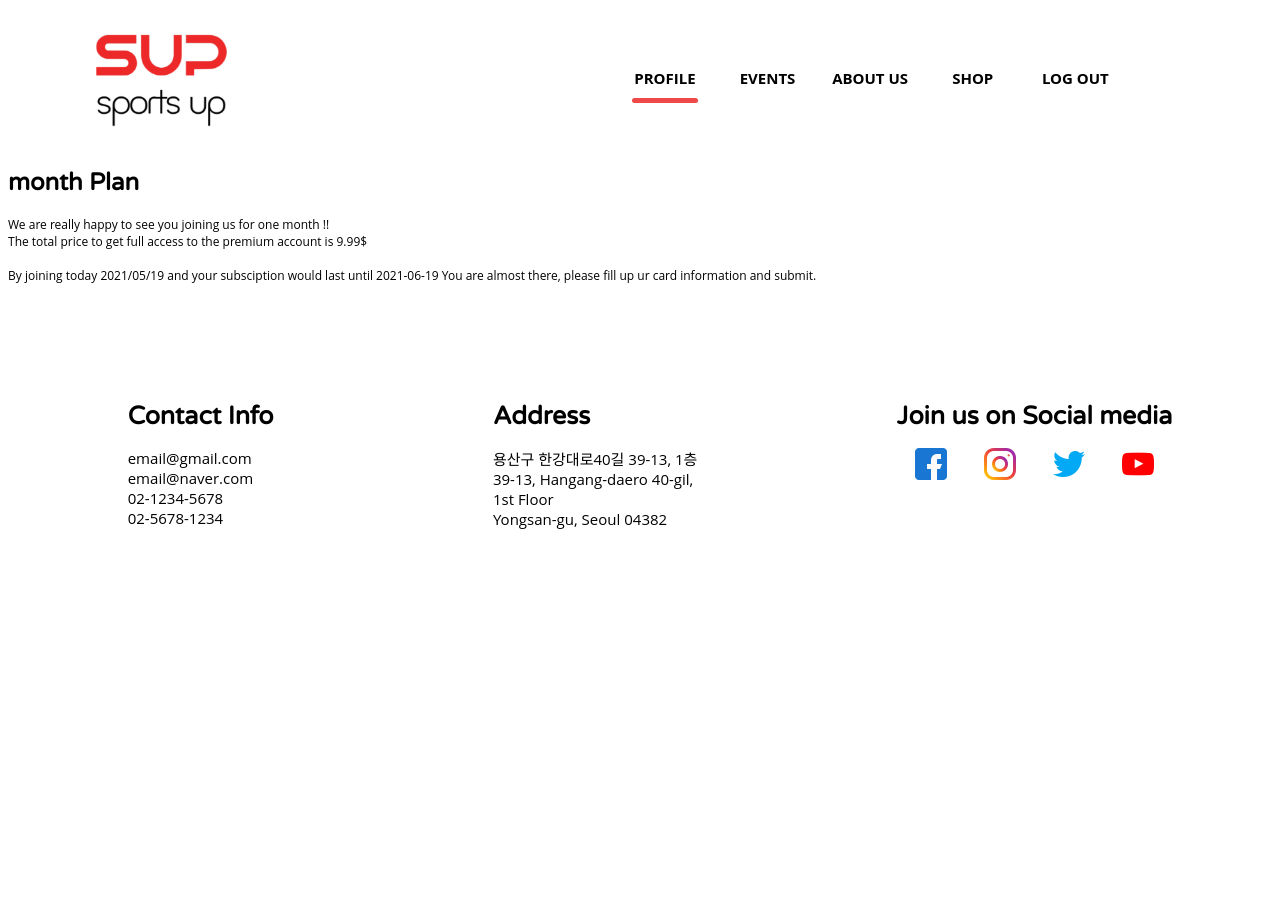
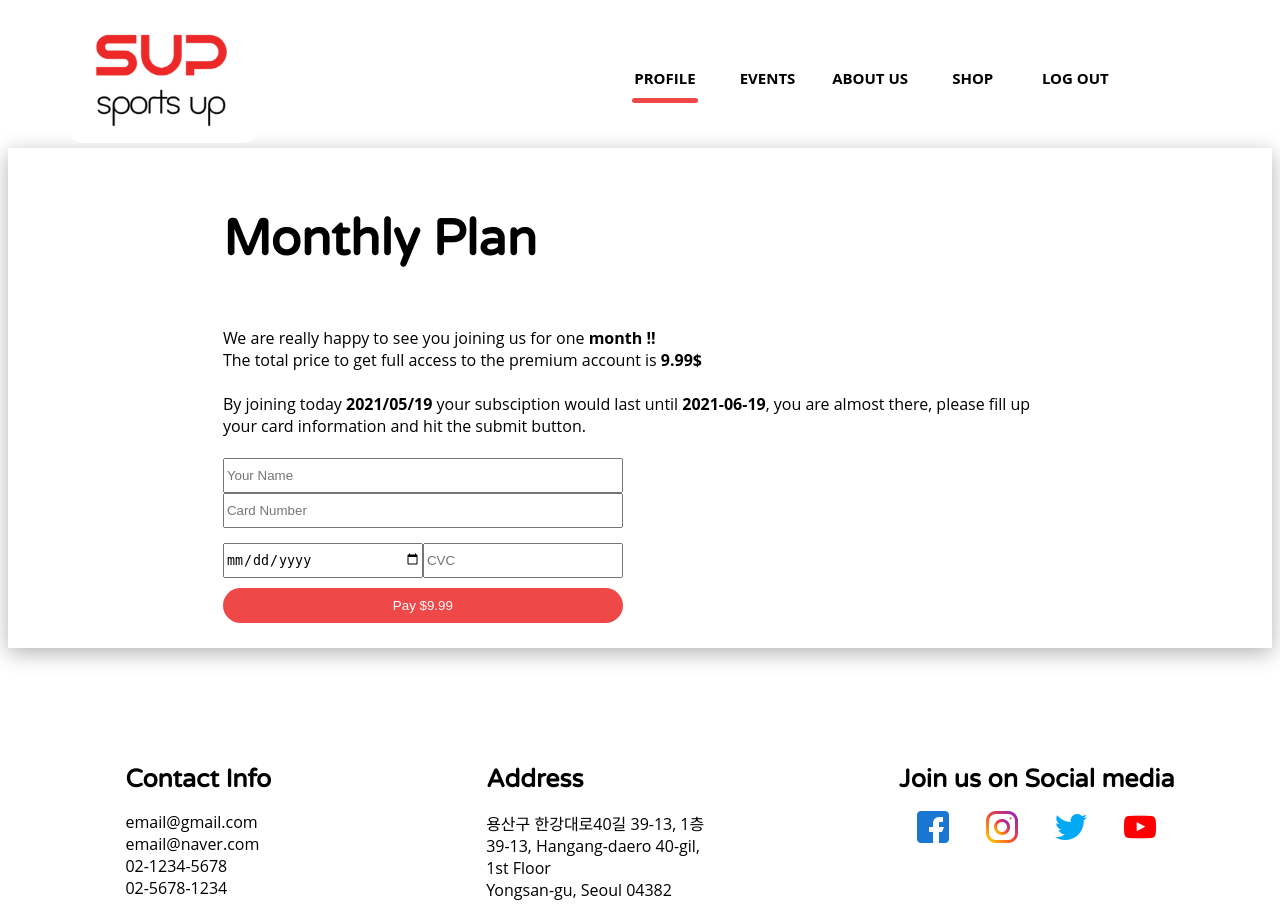
Before and after one commit to yenapaek/sportsUp, a PHP site: page /sportsEvent/index.php?action=premium&q=month in a window 1280 px wide. Before the commit the page ends 529 px from the top, so only its background shows below. Run offline with PHP 8.4, Linux system fonts and the light colour scheme; the visitor is signed in with stand-in values (Sample User, id 1).

Commit message:
premium implemented, Need to update database with expiration date

```diff
--- a/controller/controller.php
+++ b/controller/controller.php
@@ -18,7 +18,7 @@ function premium($whichPlan)
   $link = $whichPlan ? 'premiumCheckOut.php' : 'premium.php';
   $plan = $whichPlan;
   $pricing = $whichPlan === 'month' ? '9.99' : '99';
-  $expirationDate = new \DateTime('1 ' . $plan);
+  $expirationDate = $plan ? new \DateTime('1 ' . $plan) : '';
 
 
   require("./view/" . $link);
--- a/controller/usersController.php
+++ b/controller/usersController.php
@@ -33,9 +33,14 @@ function addMySport($userId, $categoryId)
     addMySportModel($userId, $categoryId);
 }
 
-function signInAndUpPage($param)
+function signInAndUpPage($param, $goPrem, $plan)
 {
     $title = $param;
+    if ($param && $goPrem) {
+        $goPrem = $goPrem;
+        $plan = $plan;
+    }
+
     require("./view/signInAndUp.php");
 }
 
@@ -49,14 +54,29 @@ function signInAndUpPage($param)
  * @param  mixed $conf
  * @return void
  */
-function newUser($user, $email, $pass, $conf)
+function newUser($user, $email, $pass, $conf, $goPrem, $plan)
 {
     $newUser = newUserModel($user, $email, $pass, $conf);
-    if ($newUser) {
-        header("Location: index.php?action=signIn");
-    } else {
-        header("Location: index.php?action=signUp");
+
+    $title = $newUser ? 'signIn' : 'signUp';
+
+    if ($newUser && $goPrem) {
+        $goPrem;
+        $plan;
     }
+
+    require("./view/signInAndUp.php");
+
+    // if ($newUser) {
+    //     if ($goPrem) {
+    //         $goPrem = $goPrem;
+    //         $plan = $plan;
+    //         header("Location: index.php?action=signIn&goPrem=" . $goPrem . "&q=" . $plan);
+    //     }
+    //     header("Location: index.php?action=signIn");
+    // } else {
+    //     header("Location: index.php?action=signUp");
+    // }
 }
 
 /**
@@ -66,10 +86,13 @@ function newUser($user, $email, $pass, $conf)
  * @param  mixed $pass
  * @return void
  */
-function manualLogin($email, $pass)
+function manualLogin($email, $pass, $goPrem, $plan)
 {
     $userInfo = manualLoginModel($email, $pass);
-    if ($userInfo) {
+    if ($userInfo && $goPrem) {
+        $_SESSION['userId'] = $userInfo['id'];
+        header("Location: index.php?action=premium&q=$plan");
+    } elseif ($userInfo) {
         $_SESSION['userId'] = $userInfo['id'];
         header("Location: index.php?action=profile");
     } else {
--- a/index.php
+++ b/index.php
@@ -37,7 +37,17 @@ try {
             break;
         case "signIn":
         case "signUp":
-            signInAndUpPage($_REQUEST['action']);
+            $goPrem = false;
+            $plan = false;
+            if (isset($_REQUEST['goPrem'])) {
+                $goPrem = true;
+                $plan = $_REQUEST['q'];
+            }
+            signInAndUpPage(
+                $_REQUEST['action'],
+                $goPrem,
+                $plan
+            );
             break;
         case "profile":
             profile($_SESSION['userId']);
@@ -53,18 +63,49 @@ try {
             editProfileAvatar($_FILES['file']);
             break;
         case "editProfileInfo":
-            editProfile($_POST['first'], $_POST['last'], $_POST['email'], $_POST['date'], $_POST['city']);
+            editProfile(
+                $_POST['first'],
+                $_POST['last'],
+                $_POST['email'],
+                $_POST['date'],
+                $_POST['city']
+            );
             break;
         case "signInSubmit":
             if (!empty($_POST['emailSignIn']) && !empty($_POST['passwordSignIn'])) {
-                manualLogin($_POST['emailSignIn'], $_POST['passwordSignIn']);
+                $goPrem = false;
+                $plan = false;
+                if (isset($_REQUEST['goPrem'])) {
+                    $goPrem = true;
+                    $plan = $_REQUEST['q'];
+                }
+                manualLogin(
+                    $_POST['emailSignIn'],
+                    $_POST['passwordSignIn'],
+                    $goPrem,
+                    $plan
+                );
             } else {
                 throw new Exception("Please fill again the form");
             }
             break;
         case "signUpSubmit":
             if (!empty($_POST['userNameSignUp']) && !empty($_POST['emailSignUp']) && !empty($_POST['passwordSignUp']) && !empty($_POST['passwordConfSignUp'])) {
-                newUser($_POST['userNameSignUp'], $_POST['emailSignUp'], $_POST['passwordSignUp'], $_POST['passwordConfSignUp']);
+                $goPrem = false;
+                $plan = false;
+
+                if (!empty($_POST['goPrem'])) {
+                    $goPrem = true;
+                    $plan = $_POST['q'];
+                }
+                newUser(
+                    $_POST['userNameSignUp'],
+                    $_POST['emailSignUp'],
+                    $_POST['passwordSignUp'],
+                    $_POST['passwordConfSignUp'],
+                    $goPrem,
+                    $plan
+                );
             } else {
                 throw new Exception("Please fill again the form");
             }
@@ -99,6 +140,9 @@ try {
                 eventsInfo("select", $_REQUEST['sportCriteria']);
             }
             break;
+        case "submitPremium":
+            print_r($_POST['cvc']);
+            break;
         case "logout":
             logout();
             break;
--- a/public/css/premium.css
+++ b/public/css/premium.css
@@ -0,0 +1,49 @@
+section {
+    display: flex;
+    flex-direction: column;
+    height: 500px;
+    width: 100%;
+    padding: 20px 17%;
+    box-shadow: 0 5px 20px rgba(0, 0, 0, 0.3);
+}
+
+h1 {
+    font-size: 50px;
+}
+
+p {
+    font-size: 1rem !important;
+}
+
+#premiumForm {
+    width: 400px;
+    display: flex;
+    justify-items: center;
+    flex-direction: column;
+    height: 200px;
+}
+
+#premiumForm div:nth-child(3) {
+    display: flex;
+}
+
+#cardHolder,#cardNumber {
+    height: 35px;
+    width: 400px;
+}
+
+#cvc,
+#expirationCard {
+    height: 35px;
+    width: 200px;
+}
+
+#premiumForm div {
+    margin: 5px 0;
+}
+
+input[type="submit"] {
+    cursor: pointer;
+    border: none;
+    height: 35px;
+}
--- a/public/css/style.css
+++ b/public/css/style.css
@@ -153,12 +153,12 @@ nav .animation {
 
 /*-------style for signup Button in NavBar---------  */
 
-#signUpBtn {
+.signUpBtn {
     background-color: rgba(237, 40, 40, 0.85);
     color: rgb(255, 255, 255);
     border-radius: 25px;
 }
-#signUpBtn:hover {
+.signUpBtn:hover {
     color: rgb(0, 0, 0);
 }
 
--- a/view/menu.php
+++ b/view/menu.php
@@ -36,7 +36,7 @@
             <?php
             } else {
             ?>
-                <a href="index.php?action=signUp" id="signUpBtn"><strong>Sign Up</strong> </a>
+                <a href="index.php?action=signUp" class="signUpBtn"><strong>Sign Up</strong> </a>
             <?php
             }
             ?>
--- a/view/premiumCheckOut.php
+++ b/view/premiumCheckOut.php
@@ -10,15 +10,33 @@ ob_start();
 ?>
 
 <section>
-    <h1><?= $plan ?> Plan</h1>
-    <p>We are really happy to see you joining us for one <?= $plan ?> !! <br>
-        The total price to get full access to the premium account is <?= $pricing ?>$
+    <h1><?= ucfirst($plan) ?>ly Plan</h1>
+    <p>We are really happy to see you joining us for one <strong><?= $plan ?> !!</strong> <br>
+        The total price to get full access to the premium account is <strong><?= $pricing ?>$</strong>
         <br>
         <br>
-        By joining today <?= date("Y/m/d") ?> and your subsciption would last until <?= $expirationDate->format('Y-m-d'); ?>
-        You are almost there, please fill up ur card information and submit.
+        By joining today <strong><?= date("Y/m/d") ?></strong> your subsciption would last until <strong><?= $expirationDate->format('Y-m-d'); ?></strong>,
+        you are almost there, please fill up your card information and hit the submit button.
 
     </p>
+
+    <form id="premiumForm" action="index.php" method="post">
+        <input hidden name="action" value="submitPremium">
+        <div>
+            <input type="text" name="cardHolder" id="cardHolder" placeholder="Your Name">
+            <input type="text" name="cardNumber" id="cardNumber" placeholder="Card Number">
+        </div>
+        <div>
+            <div>
+                <input type="date" name="expirationCard" id="expirationCard">
+            </div>
+            <div>
+                <input type="text" name="cvc" id="cvc" placeholder="CVC">
+            </div>
+        </div>
+
+        <input type="submit" class="signUpBtn" value="Pay $<?= $pricing ?>">
+    </form>
 
 </section>
 
```
Also changed, not shown: view/premiumPlanView.php (+8 -2 lines), view/signInAndUp.php (+14 -1 lines), public/images/profile/allUsersProfilePics/file/1/1.png.
